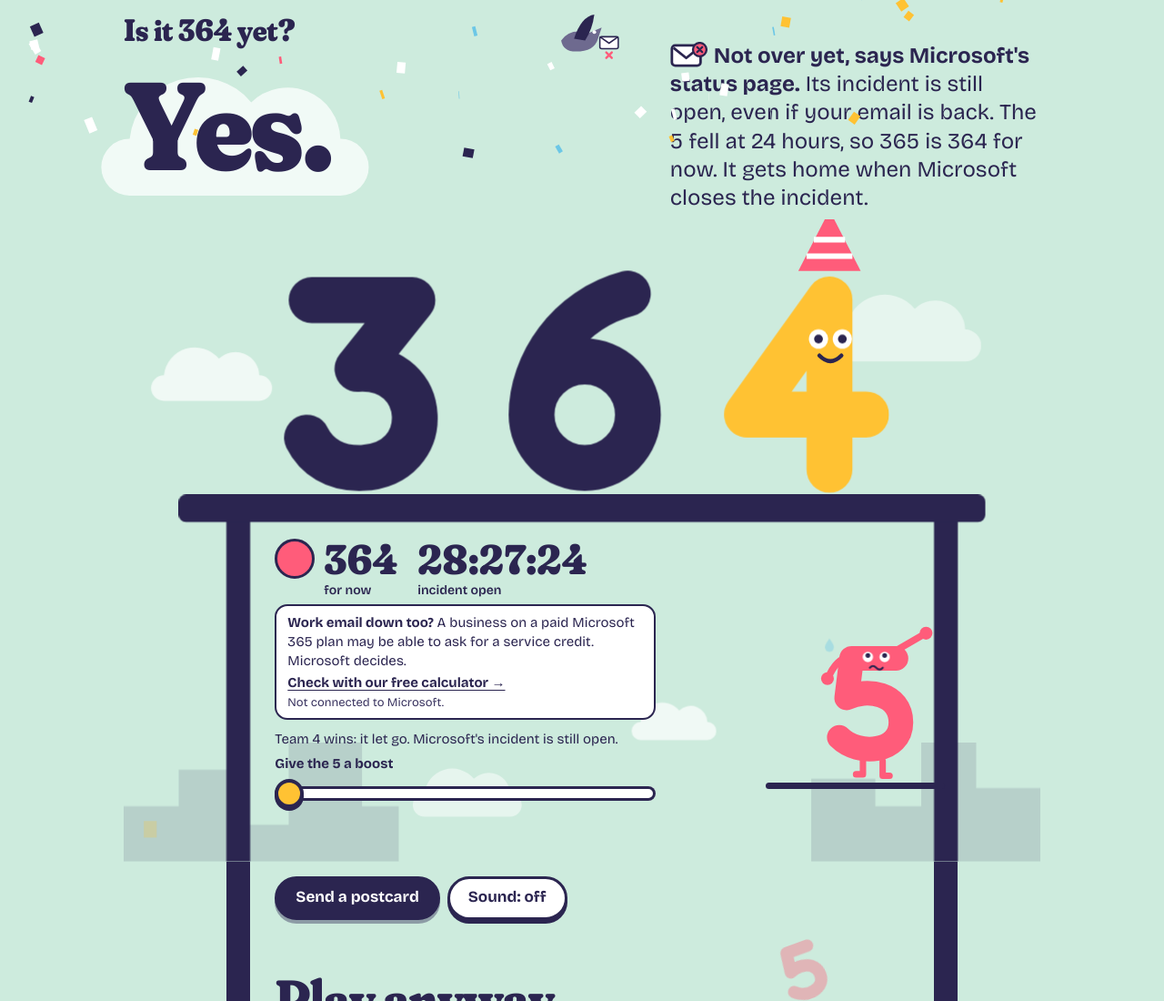
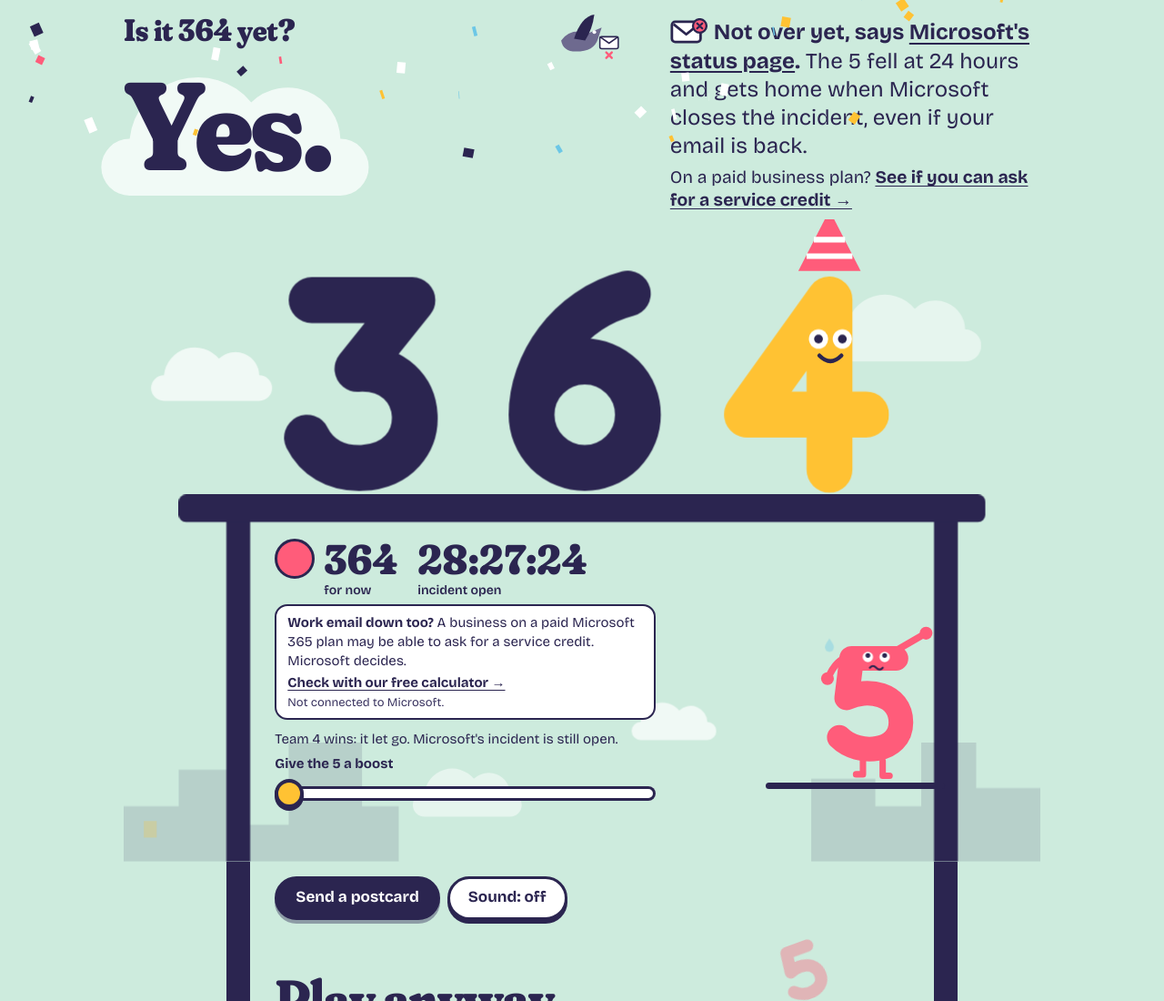
Before and after one commit to Zuggary/isit364yet, a plain HTML site: page index.html in a window 1280 px wide. Shown: the top 1100 px of the page at 91% size. Drawn offline with Linux system fonts and the light colour scheme; animation ran at ten frames a second.

Commit message:
Shorter lead with a link to Microsoft's status page, and a route to the credit calculator at the top
Co-Authored-By: Claude Fable 5.2 <noreply@anthropic.com>

```diff
--- a/index.html
+++ b/index.html
@@ -98,6 +98,9 @@
   .say { padding-top: 10px; padding-bottom: 14px; }
   .lead { margin: 0 0 10px; font-size: 18px; line-height: 1.35; position: relative; z-index: 1; }
   .lead b { font-weight: 700; }
+  .lead a { color: inherit; text-underline-offset: 3px; }
+  .lead .why { display: block; margin-top: .35em; font-size: .8em; line-height: 1.3; }
+  .lead .why a { font-weight: 700; }
   .stats { display: flex; flex-wrap: wrap; gap: 6px 14px; margin: 0 0 6px; }
   .stats b { display: block; font: 800 clamp(28px, 7.6vw, 46px)/1.08 var(--head); font-variant-numeric: tabular-nums lining-nums; }
   .stats span { display: block; font-size: 14px; line-height: 1.3; font-weight: 600; }
@@ -391,7 +394,7 @@
 <body>
 <header class="hero wrap">
   <h1><svg class="layer back" viewBox="-20 -6 148 100" aria-hidden="true" focusable="false"><path d="M0 40a34 34 0 0 1 60-18a26 26 0 0 1 44 18a14 14 0 0 1 0 28H0a14 14 0 0 1 0-28z"/></svg><span class="q">Is it 364 yet?</span><span id="answer">Not yet.</span><svg class="layer front" viewBox="-30 -34 76 52" aria-hidden="true" focusable="false"><path d="M-22 0q10-14 30-8l14-6l-4 12q-4 14-24 14q-14 0-16-12z" fill="#6E6A8F"/><path d="M-8 -2q8-24 22-26q-2 16-10 28z" fill="#2B2550"/><circle cx="14" cy="-9" r="2" fill="#FFFFFF"/><rect x="20" y="-4" width="20" height="13" rx="2" fill="#FFFFFF" stroke="#2B2550" stroke-width="1.5"/><path d="M20 -4l10 7l10-7" fill="none" stroke="#2B2550" stroke-width="1.5"/><path d="M27 13l6 6M33 13l-6 6" stroke="#FF5C7A" stroke-width="2.4" stroke-linecap="round"/></svg></h1>
-  <p class="lead"><svg class="mailx" viewBox="0 0 44 32" aria-hidden="true" focusable="false"><rect x="2" y="4" width="34" height="24" rx="4" fill="#FFFFFF" stroke="#2B2550" stroke-width="3"/><path d="M4 7l15 12L34 7" fill="none" stroke="#2B2550" stroke-width="3" stroke-linejoin="round"/><circle cx="35" cy="9" r="8" fill="#FF5C7A" stroke="#2B2550" stroke-width="2.5"/><path d="M32 6l6 6M38 6l-6 6" stroke="#2B2550" stroke-width="2.5" stroke-linecap="round"/></svg><span id="lead"><b>Microsoft 365 has an open incident, says Microsoft.</b> If it stays open 24 hours, the 5 falls and 365 turns into 364.</span></p>
+  <p class="lead"><svg class="mailx" viewBox="0 0 44 32" aria-hidden="true" focusable="false"><rect x="2" y="4" width="34" height="24" rx="4" fill="#FFFFFF" stroke="#2B2550" stroke-width="3"/><path d="M4 7l15 12L34 7" fill="none" stroke="#2B2550" stroke-width="3" stroke-linejoin="round"/><circle cx="35" cy="9" r="8" fill="#FF5C7A" stroke="#2B2550" stroke-width="2.5"/><path d="M32 6l6 6M38 6l-6 6" stroke="#2B2550" stroke-width="2.5" stroke-linecap="round"/></svg><span id="lead"><b>Microsoft 365 has an open incident, says <a href="https://status.cloud.microsoft/" target="_blank" rel="noopener noreferrer">Microsoft</a>.</b> If it stays open 24 hours, the 5 falls and 365 turns into 364.</span><span class="why" id="lead-why" hidden>On a paid business plan? <a href="https://www.downtimecredit.com/">See if you can ask for a service credit&nbsp;&rarr;</a></span></p>
   <div class="sign" id="sign">
     <svg id="art" viewBox="0 0 1000 700" aria-hidden="true" focusable="false"></svg>
     <svg id="spill" viewBox="0 0 1000 700" aria-hidden="true" focusable="false"><g class="cup"><path d="M826 135h34v26a10 10 0 0 1-10 10h-14a10 10 0 0 1-10-10z" fill="#FFFFFF" stroke="#2B2550" stroke-width="3"/><path d="M860 143h6a8 8 0 0 1 0 16h-6" fill="none" stroke="#FFFFFF" stroke-width="5"/></g><g class="splash" fill="#7A4A2E"><circle cx="836" cy="150" r="6"/><circle cx="852" cy="160" r="4.5"/><circle cx="844" cy="176" r="5"/></g></svg>
@@ -1324,7 +1327,7 @@ var ART364 = (function () {
   // address to a fixed step path and straight back, in one synchronous block. Only the names in STEPS exist, and every call passes one as a
   // string literal. Nothing the visitor does or picks is ever part of a path. Off the live host this does nothing at all.
   var LIVE = /(^|\.)isit364yet\.com$/.test(location.hostname);
-  var STEPS = { "credit-click": 1, "picked-side": 1, "boost": 1, "postcard": 1, "played": 1, "ad-hook-364": 1 };
+  var STEPS = { "credit-click": 1, "credit-click-lead": 1, "picked-side": 1, "boost": 1, "postcard": 1, "played": 1, "ad-hook-364": 1 };
   var counted = Object.create(null), actor = false, boostTouched = false;     // actor: the event being handled right now is a real visitor action
   function countStep(name) {
     if (!LIVE || typeof name !== "string" || !Object.prototype.hasOwnProperty.call(STEPS, name) || counted[name] === 1) { return; }   // live host only, fixed names only, once per page load
@@ -1797,11 +1800,18 @@ var ART364 = (function () {
   // Words under the sign, the teams, the scrubber
   // =============================================================================
   var shownPose = "", shown364 = false, lastIcon = "";
-  function leadSet(bold, rest) {
-    var el = $("lead"), key = bold + "|" + rest;
+  // link: the words inside the bold part that link to Microsoft's status page (built from DOM nodes, never from data)
+  function leadSet(bold, rest, link) {
+    var el = $("lead"), key = bold + "|" + rest + "|" + (link || "");
     if (el._k === key) { return; }
     el._k = key; el.textContent = "";
-    var b = document.createElement("b"); b.textContent = bold;
+    var b = document.createElement("b"), i = link ? bold.indexOf(link) : -1;
+    if (i < 0) { b.textContent = bold; }
+    else {
+      var a = document.createElement("a");
+      a.setAttribute("href", "https://status.cloud.microsoft/"); a.setAttribute("target", "_blank"); a.setAttribute("rel", "noopener noreferrer"); a.textContent = link;
+      b.appendChild(document.createTextNode(bold.slice(0, i))); b.appendChild(a); b.appendChild(document.createTextNode(bold.slice(i + link.length)));
+    }
     el.appendChild(b); el.appendChild(document.createTextNode(" " + rest));
   }
   function stat(n, a, b) { setText($("n" + n), a); setText($("n" + n + "l"), b); }
@@ -1833,17 +1843,18 @@ var ART364 = (function () {
     $("stats").hidden = p === "idle";
     // The credit prompt: only while an outage is open or just ended, and only past 44 minutes (the SLA's first credit level starts under 99.9% in a month).
     var open = live || V.state === "party", longEnough = open ? V.c.downMs >= 44 * 60000 : !!last && last.hours * 60 >= 44;
-    $("owed").hidden = !((live || p === "party" || p === "off") && longEnough);
+    var showOwed = (live || p === "party" || p === "off") && longEnough;
+    $("owed").hidden = !showOwed; $("lead-why").hidden = !showOwed;      // one rule for the card and the short line in the lead
     setText($("owed-q"), open ? "Work email down too?" : "Was your work email down too?");
     // Under the clock when there are no team buttons; under the bet line while the game is on.
     var bn = $("bet-note"), ow = $("owed");
     if (bn && ow && bn.parentNode && bn.parentNode.insertBefore) { bn.parentNode.insertBefore(ow, live ? bn.nextSibling : bn); }
     document.documentElement.style.setProperty("--frac", live ? V.c.frac.toFixed(4) : p === "party" || p === "retired" ? "1" : "0");
     if (live) {
-      leadSet("Microsoft 365 has an open incident, says Microsoft.", "If it stays open 24 hours, the 5 falls and 365 turns into 364.");
+      leadSet("Microsoft 365 has an open incident, says Microsoft.", "If it stays open 24 hours, the 5 falls and 365 turns into 364.", "Microsoft");
       stat(2, V.c.hms, "until the 5 falls"); stat(1, L.hangText(V.c.downMs), "down so far");
     } else if (V.state === "party") {
-      leadSet("Not over yet, says Microsoft's status page.", "Its incident is still open, even if your email is back. The 5 fell at 24 hours, so 365 is 364 for now. It gets home when Microsoft closes the incident.");
+      leadSet("Not over yet, says Microsoft's status page.", "The 5 fell at 24 hours and gets home when Microsoft closes the incident, even if your email is back.", "Microsoft's status page");
       stat(2, "364", "for now"); stat(1, L.clockText(V.c.downMs, RM), "incident open");
     } else if (p === "party") {
       leadSet("The 5 fell.", "Email was down " + last.hours.toFixed(0) + " hours on " + L.dayLabel(last.id) + ", a full day, so 365 became 364. It works now.");
@@ -1980,6 +1991,7 @@ var ART364 = (function () {
   }
   $("t5").addEventListener("click", function (ev) { if (ev.isTrusted) { countStep("picked-side"); } pickTeam("5"); });
   $("t4").addEventListener("click", function (ev) { if (ev.isTrusted) { countStep("picked-side"); } pickTeam("4"); });
+  $("lead-why").addEventListener("click", function (ev) { var t = ev.target; if (ev.isTrusted && t && t.closest && t.closest("a")) { countStep("credit-click-lead"); } });   // counts, never delays or stops the link
   $("owed").addEventListener("click", function (ev) { var t = ev.target; if (ev.isTrusted && t && t.closest && t.closest("a")) { countStep("credit-click"); } });   // counts, never delays or stops the link
   // hold the button and the 5 musters its strength
   (function () {
```
Also changed, not shown: privacy.html (+1 -1 lines).
